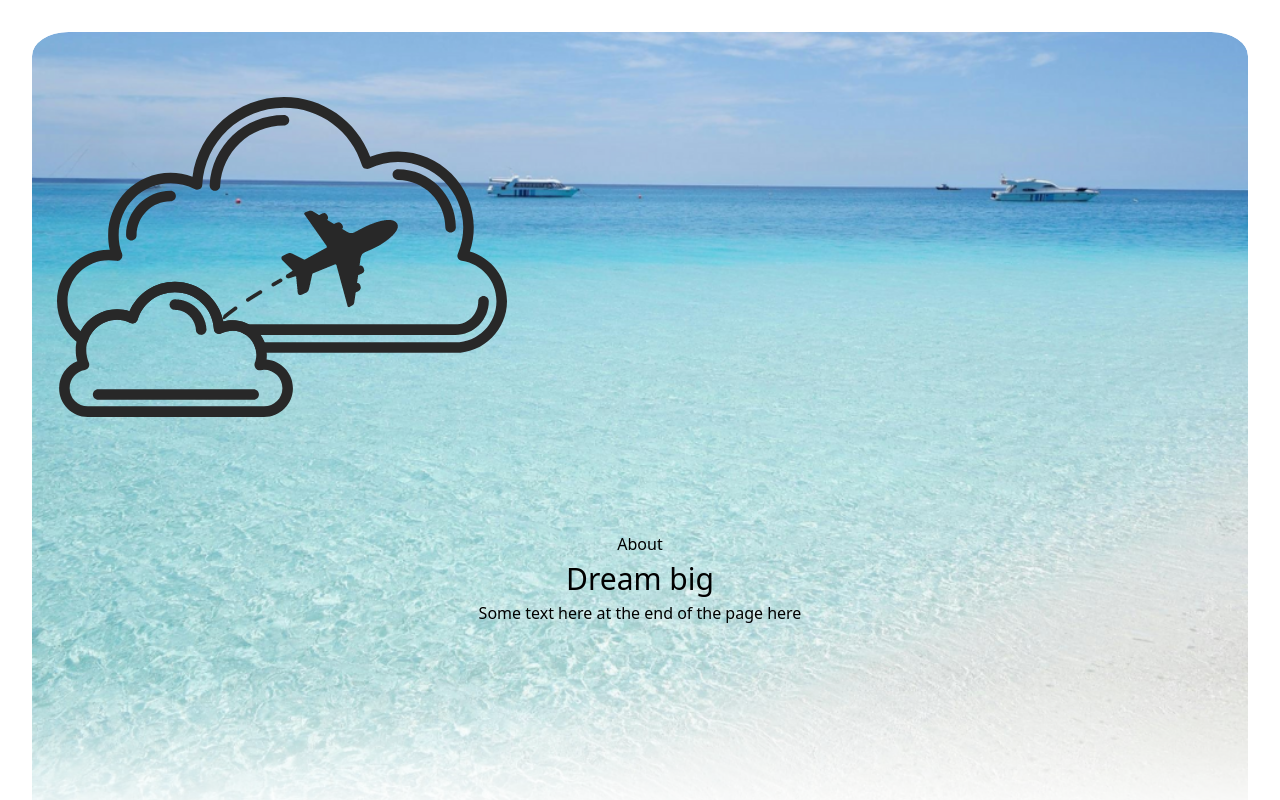
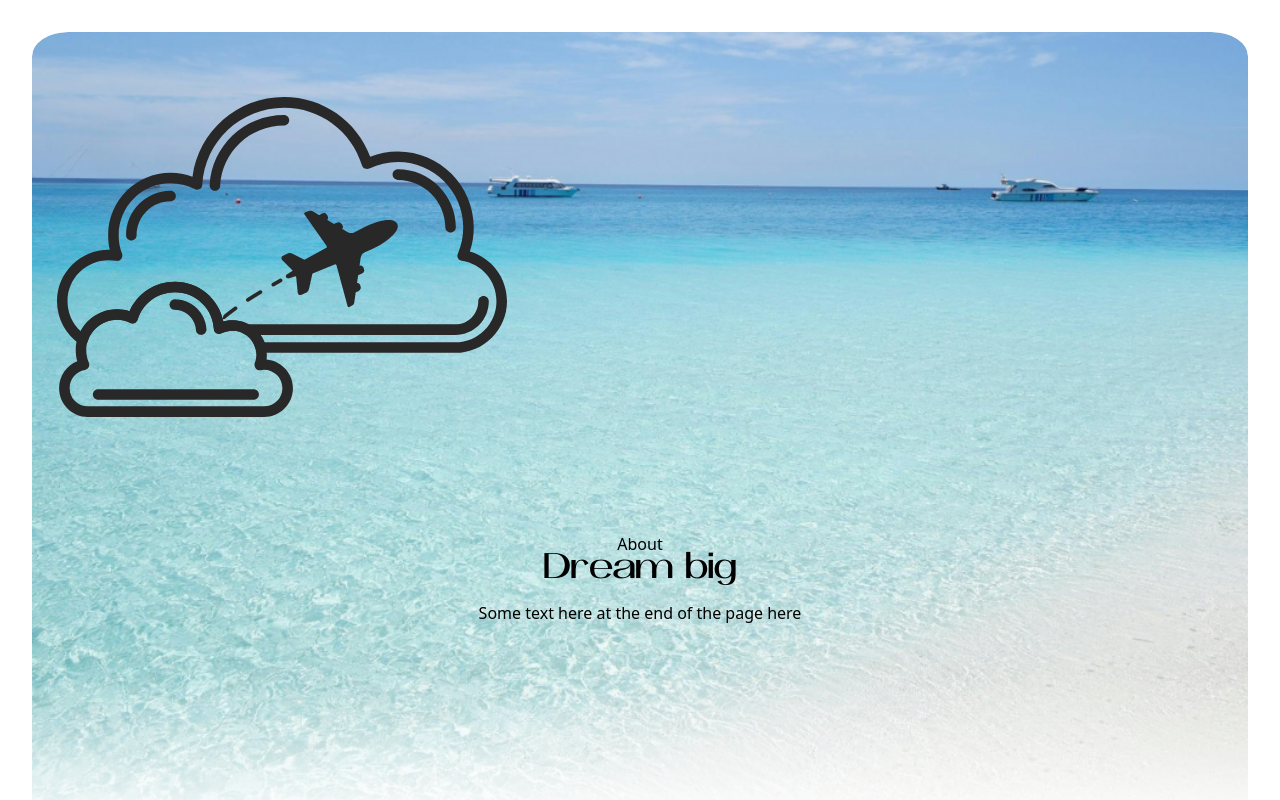
Before and after one commit to Ruthstring/TravelWish_FE, a React (Vite) app: page / in a window 1280 px wide. Shown: the top 800 px of the page. Built offline with nearby package versions, Linux system fonts and the light colour scheme; no server answers.

Commit message:
da font working

```diff
--- a/src/components/Hero.jsx
+++ b/src/components/Hero.jsx
@@ -1,6 +1,7 @@
 import React from 'react'
 import backgroundImage from "../assets/hero_background2.png"
 import Navbar from './NavBar';
+
 
 const HeroStyle = {
   backgroundImage: `url(${backgroundImage})`,
@@ -24,7 +25,7 @@ const Hero = () => {
       <Navbar /> {/* Navbar will be on top of the hero image */}
       </div>
       <div className="flex flex-col items-center justify-center text-center">
-        <h1 className="text-4xl font-extrabold text-gray-900 md:text-5xl lg:text-6xl">
+        <h1 className="text-hero text-4xl font-extrabold text-gray-900 md:text-5xl lg:text-6xl">
           Dream big
         </h1>
         <p className="text-4xl font-extrabold tracking-tight leading-none text-gray-900 md:text-5xl lg:text-6xl">
--- a/src/index.css
+++ b/src/index.css
@@ -2,6 +2,12 @@
 @tailwind base;
 @tailwind components;
 @tailwind utilities;
+
+@font-face {
+  font-family: 'fontHero';
+  src: local('fontHero'), url('./fonts/fontHero.otf') format('opentype');
+  font-weight: normal;
+}
 
 * {
   margin: 0;
@@ -35,6 +41,10 @@ html,body{
       background-position: center;
       background-size: cover;
     }
+  }
+
+  .text-hero {
+    font-family: "fontHero";
   }
 
   .HeroImg{
```
Also changed, not shown: src/fonts/fontHero.otf (added).
